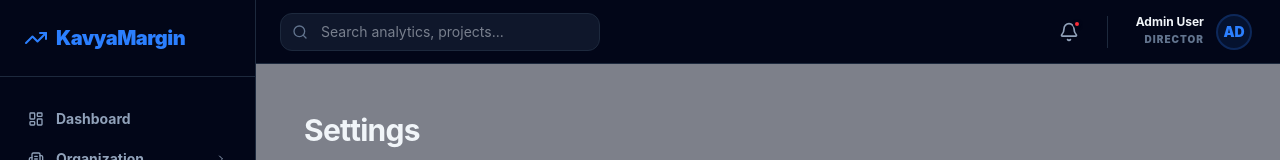
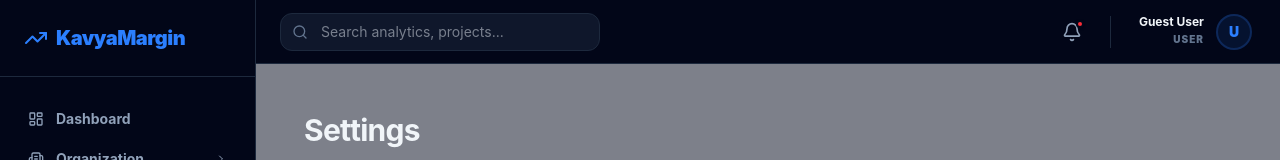
Before and after one commit to nayan4664/CompanyProjectKavyaMargin, a React (Vite) app: page /settings in a window 1280 px wide. Shown: the top 160 px of the page. Built offline with nearby package versions, Linux system fonts and the light colour scheme.

Commit message:
viewers updated

```diff
--- a/src/components/navbar/Navbar.jsx
+++ b/src/components/navbar/Navbar.jsx
@@ -7,10 +7,19 @@ const Navbar = ({ onMenuClick }) => {
   const [showUserDropdown, setShowUserDropdown] = useState(false);
   const [showNotifications, setShowNotifications] = useState(false);
   const [searchQuery, setSearchQuery] = useState('');
+  const [currentUser, setCurrentUser] = useState(null);
   const userRef = useRef(null);
   const notificationRef = useRef(null);
   const navigate = useNavigate();
   const { isDarkMode, toggleTheme } = useTheme();
+
+  useEffect(() => {
+    // Get current user from localStorage
+    const user = JSON.parse(localStorage.getItem('currentUser'));
+    if (user) {
+      setCurrentUser(user);
+    }
+  }, []);
 
   // Close dropdowns on click outside
   useEffect(() => {
@@ -33,11 +42,26 @@ const Navbar = ({ onMenuClick }) => {
     }
   };
 
+  const getInitials = (name) => {
+    if (!name) return 'U';
+    return name
+      .split(' ')
+      .map(n => n[0])
+      .join('')
+      .toUpperCase()
+      .slice(0, 2);
+  };
+
   const notifications = [
     { id: 1, title: 'Margin Alert', message: 'Project Alpha margin dropped below 15%', time: '2m ago', read: false },
     { id: 2, title: 'New Contract', message: 'SLA analysis ready for review', time: '1h ago', read: false },
     { id: 3, title: 'System Update', message: 'KavyaMargin v4.2 now live', time: '5h ago', read: true },
   ];
+
+  const handleSignOut = () => {
+    localStorage.removeItem('currentUser');
+    navigate('/login');
+  };
 
   return (
     <header className="h-16 bg-slate-950 border-b border-slate-800 px-4 md:px-6 flex items-center justify-between sticky top-0 z-20 transition-colors">
@@ -119,19 +143,19 @@ const Navbar = ({ onMenuClick }) => {
             className={`flex items-center gap-2 md:gap-3 pl-2 pr-1 py-1 hover:bg-slate-800 rounded-full transition-colors group ${showUserDropdown ? 'bg-slate-800' : ''}`}
           >
             <div className="text-right hidden sm:block">
-              <p className="text-xs font-bold text-slate-100 leading-none">Admin User</p>
-              <p className="text-[10px] text-slate-500 mt-1 font-black uppercase tracking-widest">Director</p>
+              <p className="text-xs font-bold text-slate-100 leading-none">{currentUser?.fullName || 'Guest User'}</p>
+              <p className="text-[10px] text-slate-500 mt-1 font-black uppercase tracking-widest">{currentUser?.role || 'User'}</p>
             </div>
             <div className="w-8 h-8 md:w-9 md:h-9 bg-blue-500/10 text-blue-500 rounded-full flex items-center justify-center font-black text-xs md:text-sm border-2 border-blue-500/20 group-hover:border-blue-500/50 transition-all">
-              AD
+              {getInitials(currentUser?.fullName)}
             </div>
           </button>
 
           {showUserDropdown && (
             <div className="absolute right-0 mt-2 w-56 bg-slate-900 border border-slate-800 rounded-2xl shadow-2xl shadow-black/50 p-2 animate-in fade-in zoom-in-95 duration-200">
               <div className="p-3 mb-2 bg-slate-800/50 rounded-xl">
-                <p className="text-xs font-bold text-slate-100">Admin User</p>
-                <p className="text-[10px] text-slate-500 mt-0.5">admin@kavyamargin.com</p>
+                <p className="text-xs font-bold text-slate-100">{currentUser?.fullName || 'Guest User'}</p>
+                <p className="text-[10px] text-slate-500 mt-0.5">{currentUser?.email || 'guest@kavyamargin.com'}</p>
               </div>
               <div className="space-y-1">
                 <Link to="/settings" onClick={() => setShowUserDropdown(false)} className="flex items-center gap-3 px-3 py-2 text-sm text-slate-400 hover:bg-slate-800 hover:text-blue-400 rounded-lg transition-colors group font-bold">
@@ -144,7 +168,7 @@ const Navbar = ({ onMenuClick }) => {
                 </Link>
                 <div className="h-[1px] bg-slate-800 my-1 mx-2" />
                 <button
-                  onClick={() => navigate('/login')}
+                  onClick={handleSignOut}
                   className="flex items-center gap-3 px-3 py-2 text-sm text-rose-500 hover:bg-rose-500/10 rounded-lg transition-colors w-full group font-bold"
                 >
                   <LogOut className="w-4 h-4 text-rose-400 group-hover:text-rose-500" />
--- a/src/pages/auth/Login.jsx
+++ b/src/pages/auth/Login.jsx
@@ -18,6 +18,11 @@ const Login = () => {
     const registeredUser = JSON.parse(localStorage.getItem('registeredUser'));
 
     if (registeredUser && formData.email === registeredUser.email && formData.password === registeredUser.password) {
+      localStorage.setItem('currentUser', JSON.stringify({
+        fullName: registeredUser.fullName,
+        email: registeredUser.email,
+        role: registeredUser.role
+      }));
       navigate('/dashboard');
     } else {
       setError('Invalid credentials. Please register first or check your details.');
--- a/src/pages/auth/Register.jsx
+++ b/src/pages/auth/Register.jsx
@@ -22,7 +22,8 @@ const Register = () => {
     'Company Admin': 'sushil@kavyainfoweb.com',
     'Project Manager': 'rajni@kavyainfoweb.com',
     'HR': 'raj@kavyainfoweb.com',
-    'Team Lead': 'priti@kavyainfoweb.com'
+    'Team Lead': 'priti@kavyainfoweb.com',
+    'Viewers': 'viewer@kavyainfoweb.com'
   };
 
   const validatePassword = (pass) => {
@@ -92,6 +93,7 @@ const Register = () => {
 
     // If all valid, simulate registration success and navigate to login
     localStorage.setItem('registeredUser', JSON.stringify({
+      fullName: formData.fullName,
       email: formData.email,
       password: formData.password,
       role: formData.userRole
@@ -165,6 +167,7 @@ const Register = () => {
                   <option value="Project Manager" className="bg-slate-950">Project Manager</option>
                   <option value="HR" className="bg-slate-950">HR</option>
                   <option value="Team Lead" className="bg-slate-950">Team Lead</option>
+                  <option value="Viewers" className="bg-slate-950">Viewers</option>
                 </select>
               </div>
               {errors.userRole && <p className="text-[10px] text-rose-500 font-bold ml-1">{errors.userRole}</p>}
```
Also changed, not shown: 1 other file (tests, documents, lock files or other folders).
